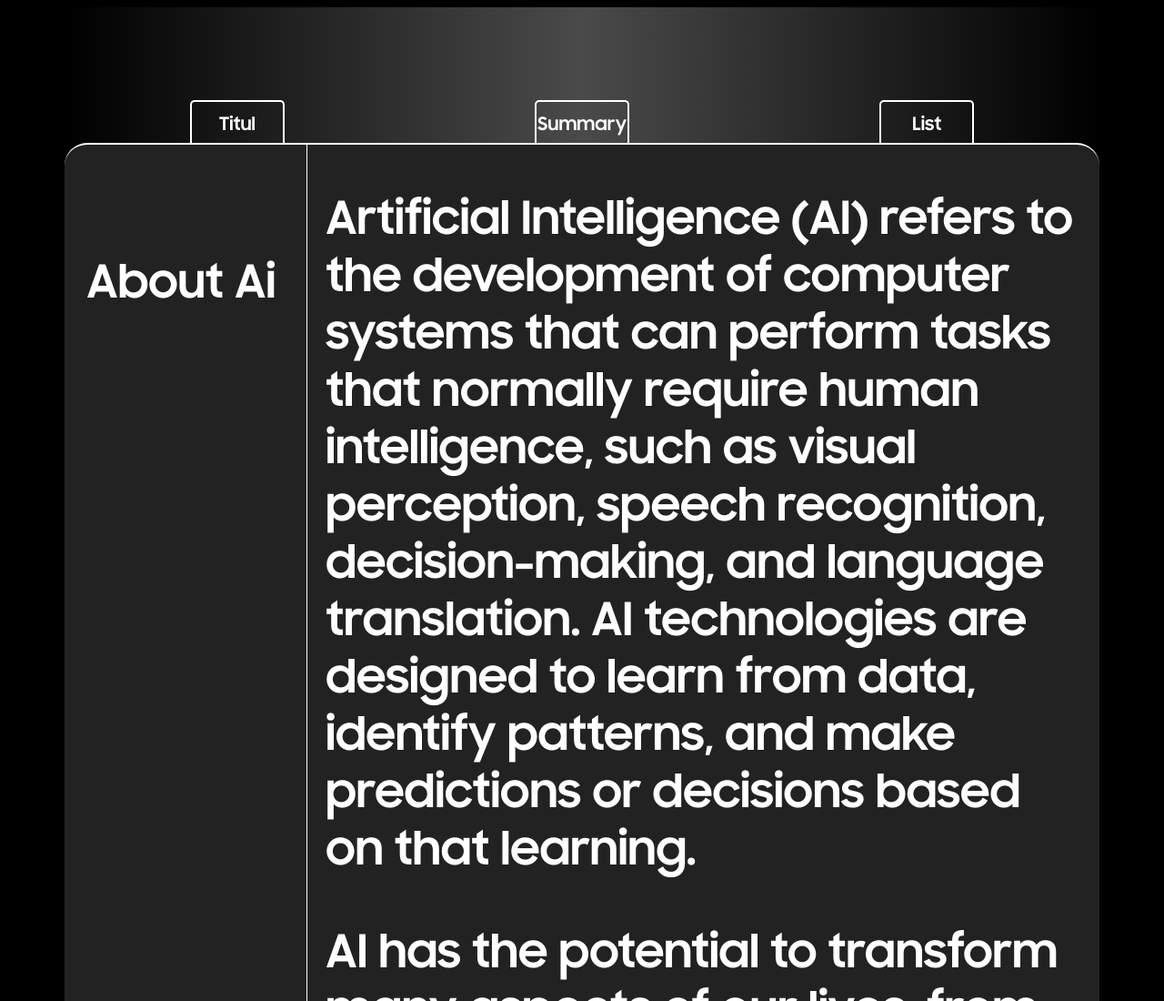
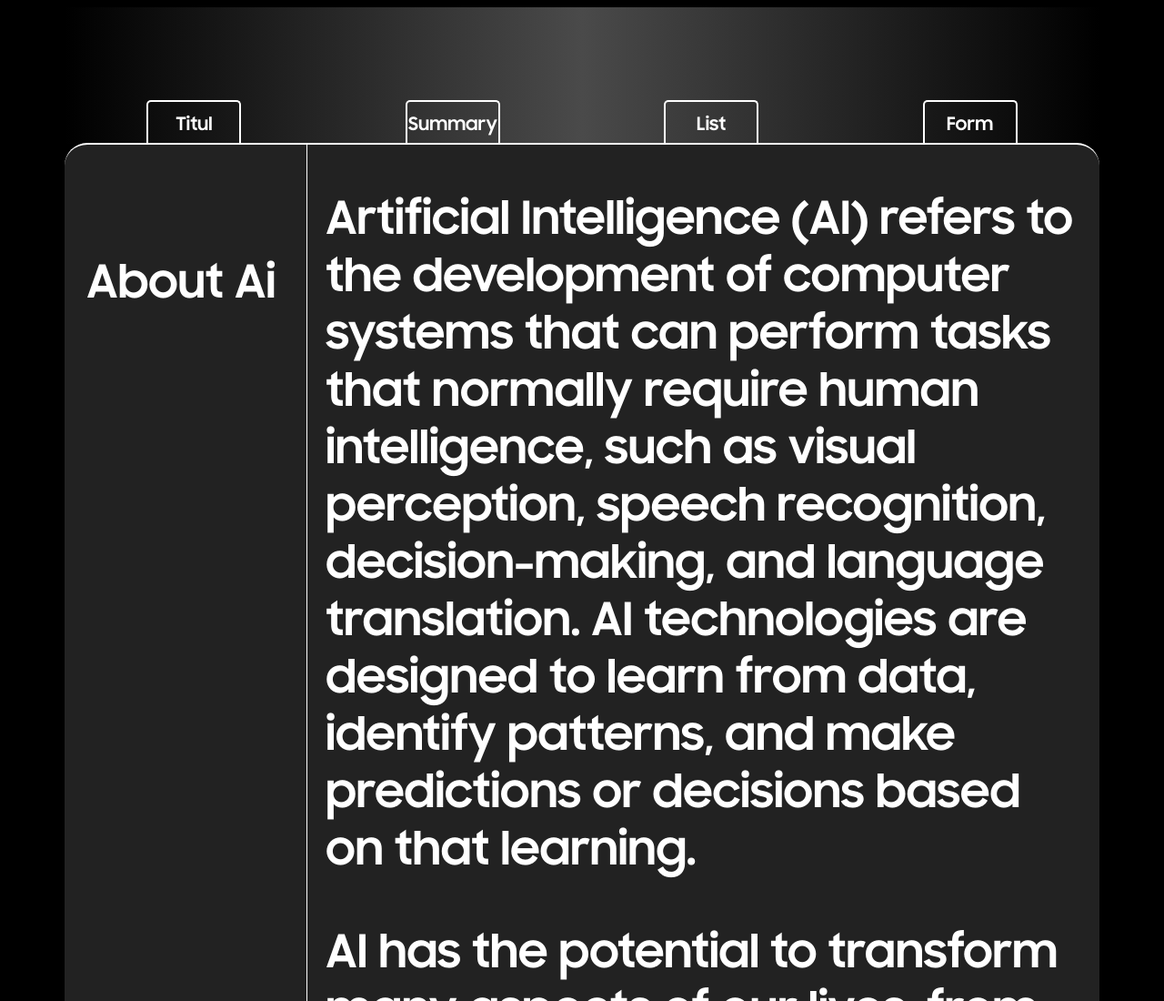
Before and after one commit to adm1nsys/list, a plain HTML site: page index.html in a window 1280 px wide. Shown: the top 1100 px of the page at 91% size. Drawn offline with Linux system fonts and the light colour scheme.

Commit message:
Update index.html

```diff
--- a/index.html
+++ b/index.html
@@ -15,6 +15,7 @@
 	<a href="https://administrati0n.github.io/lab/" target="_blank" class="btn1">Titul</a>
 	<a href="https://administrati0n.github.io/summary/" target="_blank" class="btn1">Summary</a>
 	<a href="https://administrati0n.github.io/list/" class="btn1">List</a>
+	<a href="https://administrati0n.github.io/form/" class="btn1">Form</a>
 </div>
 </div>
 
```
